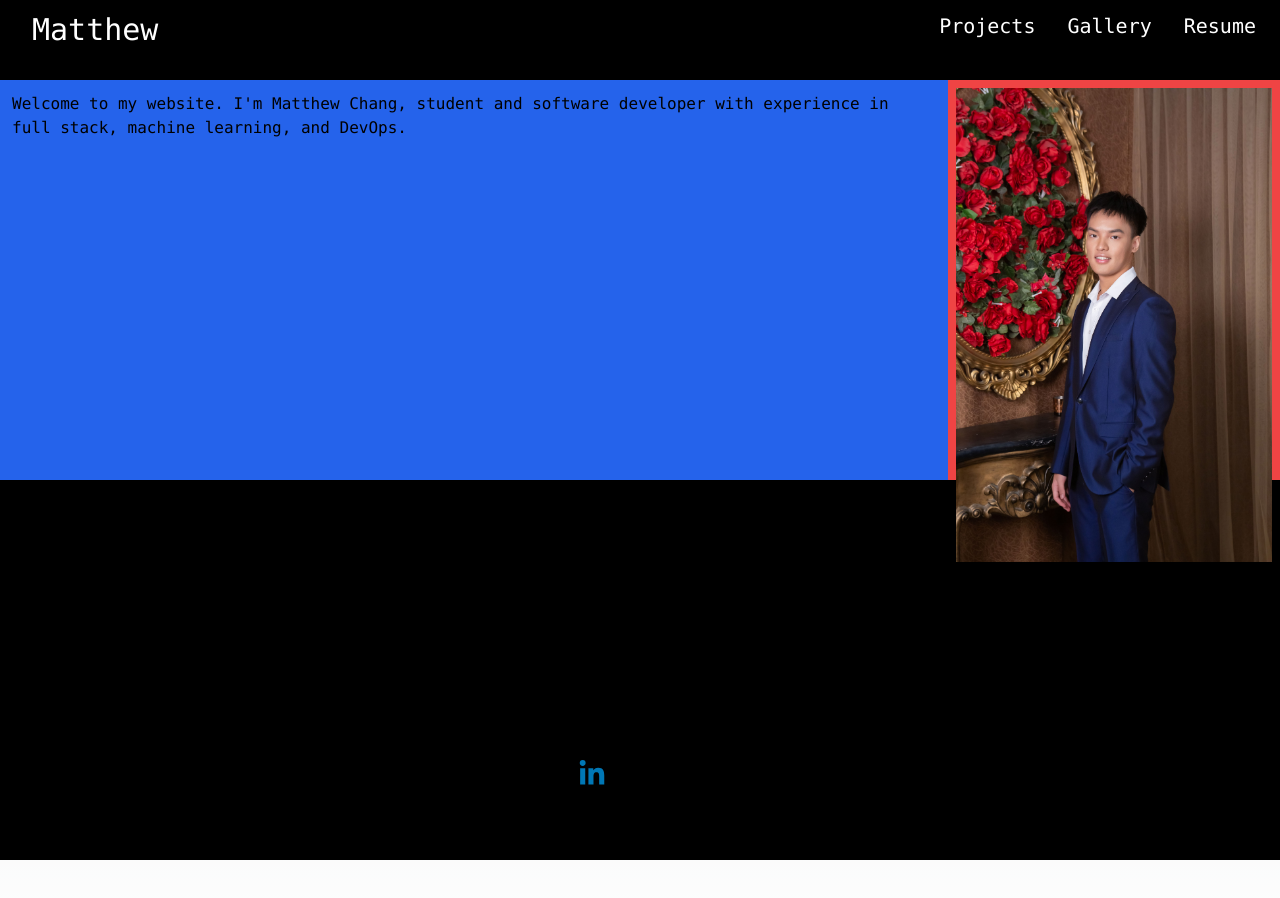
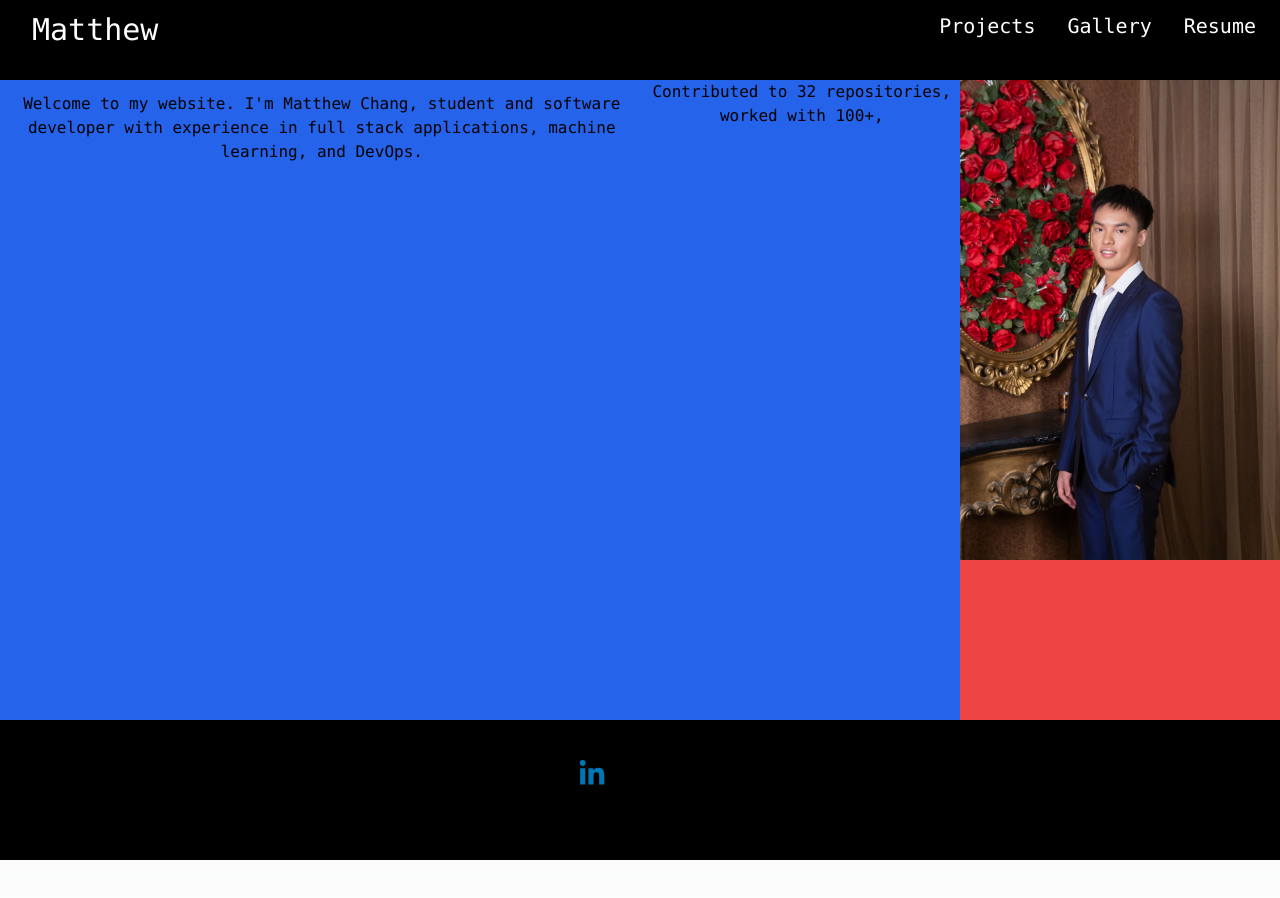
Before and after one commit to MatthewCCChang/personal-website, a Next.js app: page / in a window 1280 px wide. Shown: the top 898 px of the page. Built offline with nearby package versions, Linux system fonts and the light colour scheme.

Commit message:
Added more text and attempt to align pic and text

```diff
--- a/src/app/components/navbar.jsx
+++ b/src/app/components/navbar.jsx
@@ -21,7 +21,7 @@ export default function Navbar() {
 
 
         // </div>
-        <nav className="sticky top-0">
+        <nav className="sticky top-0 w-full">
         <div className="flex p-3 w-full shadow-md dark:shadow-slate-400 justify-between bg-black">
             <div className="  flex-wrap inline mx-5 text-3xl text-white font-mono">
             <Link href="/" >Matthew</Link>
--- a/src/app/page.js
+++ b/src/app/page.js
@@ -8,14 +8,21 @@ export default function Home() {
     //space themed
     <div className="  mb-12 flex flex-row justify-center flex-wrap h-screen bg-black w-full">
       {/* <Navbar/> */}
-      <div className="flex flex-row text-white-500 mt-5 font-mono h-[50%] bg-red-500">
-        <div className="flex basis-3/4 bg-blue-600">
-          <h1 className="m-3">
-            Welcome to my website. I'm Matthew Chang, student and software
-            developer with experience in full stack, machine learning, and DevOps.
-          </h1>
+      <div className="flex flex-row text-white-500 mt-5 font-mono h-[80%] bg-red-500">
+        <div className="flex basis-3/4 bg-blue-600 text-center">
+          <div className="w-full">
+            <h1 className="m-3 flex-row">
+                Welcome to my website. I'm Matthew Chang, student and software
+                developer with experience in full stack applications, machine learning, and DevOps.
+
+              </h1>
+          </div>
+
+          <div className="flex-row">
+            <h1>Contributed to 32 repositories, worked with 100+, </h1>
+          </div>
         </div>
-        <div className="basis-1/4 m-2">
+        <div className="basis-1/4 object-contain ">
           <Image src={'/Profile.jpg'} width={400} height={400} alt='Image of Matthew Chang'/>
         </div>
         {/*image*/}
```
